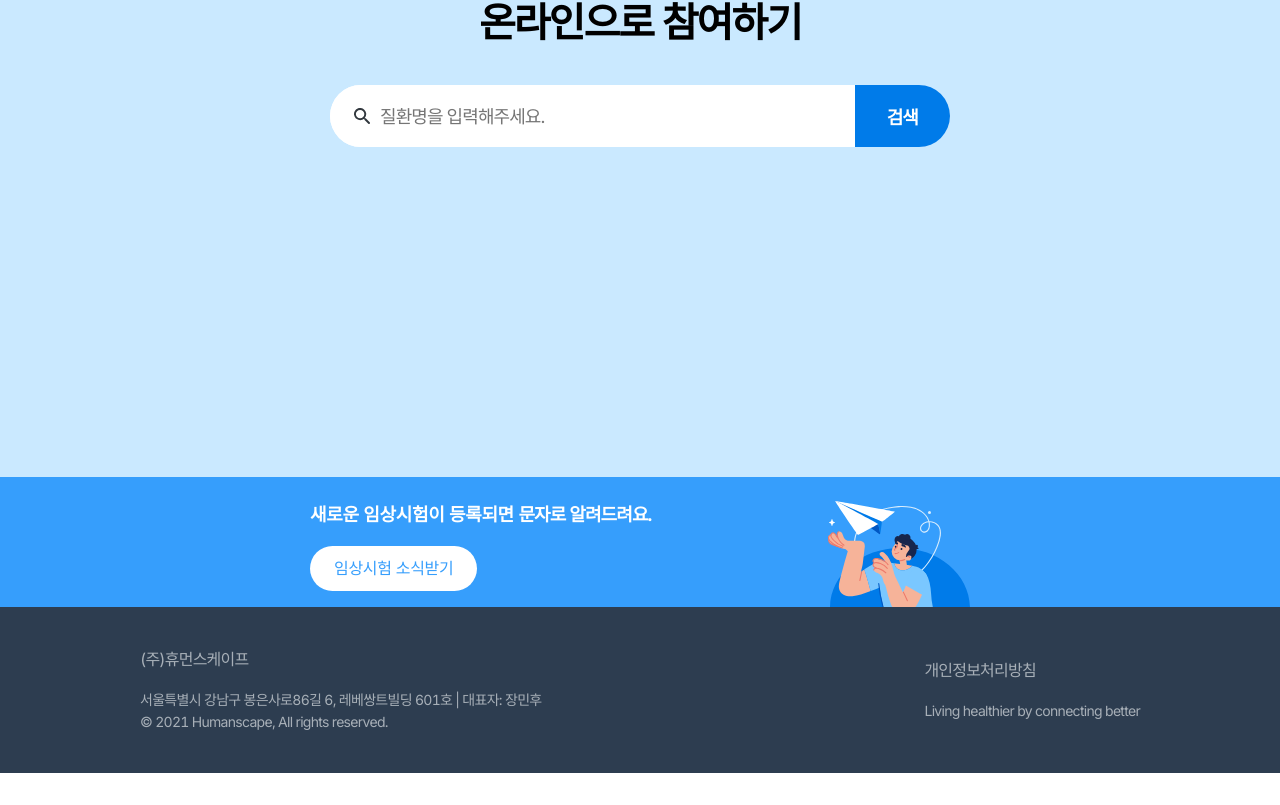
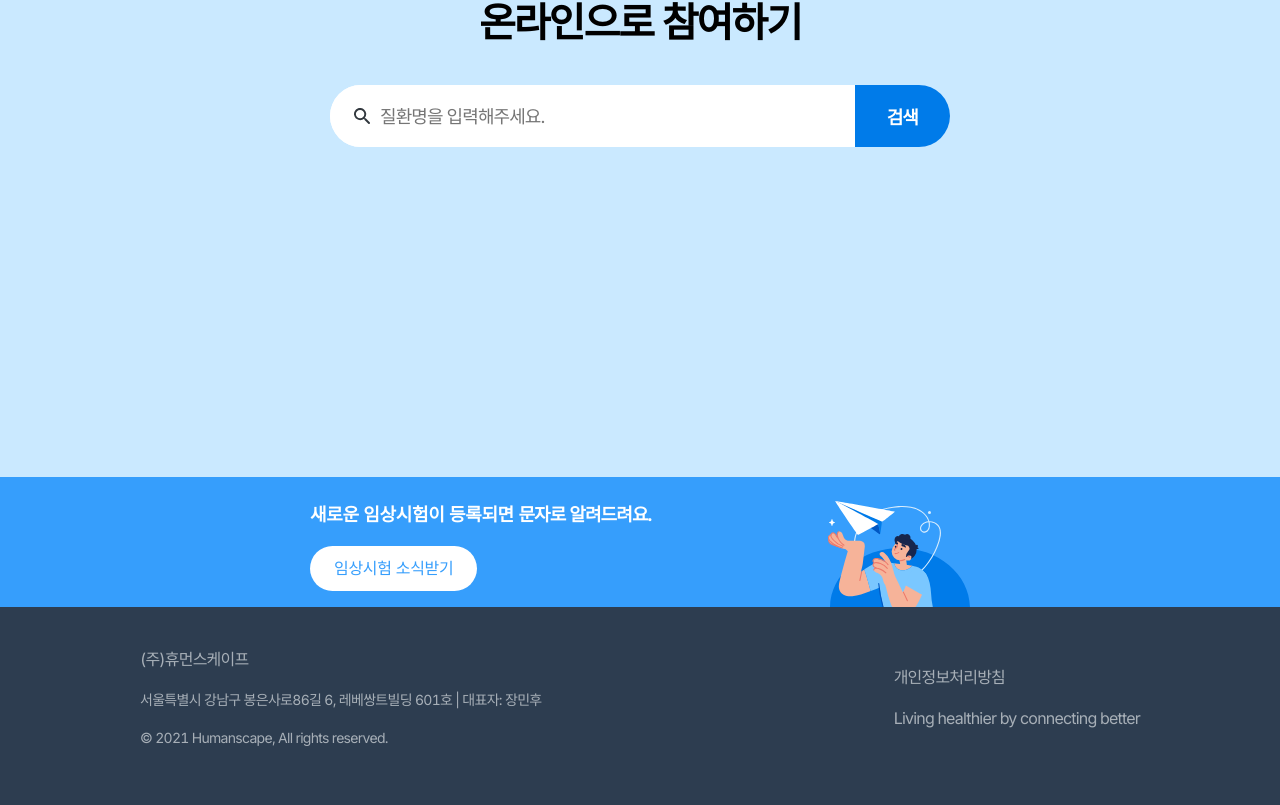
Before and after one commit to leewooseong/B-search-clinical, a React (Create React App) app: page / in a window 1280 px wide. Shown: the part 279-1084 px from the top of the page. Before the commit the page ends 1052 px from the top, so only its background shows below. Built offline with nearby package versions, Linux system fonts and the light colour scheme.

Commit message:
refactor : html 태그 수정, Section명 변경, Layout 생성

```diff
--- a/src/routes/Footer/Footer.module.scss
+++ b/src/routes/Footer/Footer.module.scss
@@ -16,18 +16,23 @@ footer {
     padding: 40px 20px;
     margin: 0 auto;
 
-    dl {
+    ul {
       font-weight: 400;
       line-height: 1.6;
       letter-spacing: -0.018em;
 
-      dt {
+      li {
         margin-bottom: 16px;
         font-size: 1rem;
-      }
 
-      dd {
-        font-size: 0.875rem;
+        a {
+          color: colors.$FOOTER_FONT;
+        }
+
+        p,
+        address {
+          font-size: 0.875rem;
+        }
       }
     }
   }
@@ -36,7 +41,7 @@ footer {
     .footerWrapper {
       display: block;
 
-      dl + dl {
+      ul + ul {
         margin-top: 40px;
       }
     }
--- a/src/routes/Footer/index.tsx
+++ b/src/routes/Footer/index.tsx
@@ -1,18 +1,25 @@
+import { Link } from 'react-router-dom'
 import styles from './Footer.module.scss'
 
 const Footer = () => {
   return (
     <footer>
       <div className={styles.footerWrapper}>
-        <dl>
-          <dt>(주)휴먼스케이프</dt>
-          <dd>서울특별시 강남구 봉은사로86길 6, 레베쌍트빌딩 601호 | 대표자: 장민후</dd>
-          <dd>© 2021 Humanscape, All rights reserved.</dd>
-        </dl>
-        <dl>
-          <dt>개인정보처리방침</dt>
-          <dd>Living healthier by connecting better</dd>
-        </dl>
+        <ul>
+          <li>(주)휴먼스케이프</li>
+          <li>
+            <address>서울특별시 강남구 봉은사로86길 6, 레베쌍트빌딩 601호 | 대표자: 장민후</address>
+          </li>
+          <li>
+            <p>&copy; 2021 Humanscape, All rights reserved.</p>
+          </li>
+        </ul>
+        <ul>
+          <li>
+            <Link to='#'>개인정보처리방침</Link>
+          </li>
+          <li>Living healthier by connecting better</li>
+        </ul>
       </div>
     </footer>
   )
--- a/src/routes/Header/Gnb/GNB.module.scss
+++ b/src/routes/Header/Gnb/GNB.module.scss
@@ -1,7 +1,7 @@
 @use '/src/styles/constants/colors';
 @use '/src/styles/mixins/position';
 
-.gnbMobile {
+.gnbMobileButton {
   display: none;
 
   .gnbIcon {
@@ -32,7 +32,7 @@ nav {
 }
 
 @media screen and (max-width: 1039px) {
-  .gnbMobile {
+  .gnbMobileButton {
     display: block;
   }
 
--- a/src/routes/Header/Gnb/index.tsx
+++ b/src/routes/Header/Gnb/index.tsx
@@ -12,7 +12,7 @@ const GNB = () => {
 
   return (
     <>
-      <button type='button' className={cx(styles.gnbMobile, styles.mobile)} onClick={toggle}>
+      <button type='button' className={cx(styles.gnbMobileButton, styles.mobile)} onClick={toggle}>
         <GnbIcon />
       </button>
       <nav className={cx({ [styles.open]: isOpen })}>
--- /dev/null
+++ b/src/routes/Layout/index.tsx
@@ -0,0 +1,15 @@
+import Header from '../Header'
+import Main from '../Main'
+import Footer from '../Footer'
+
+const Layout = () => {
+  return (
+    <>
+      <Header />
+      <Main />
+      <Footer />
+    </>
+  )
+}
+
+export default Layout
--- a/src/routes/Main/SectionDecoration/SectionDecoration.module.scss
+++ b/src/routes/Main/SectionSubscribe/SectionSubscribe.module.scss
@@ -13,7 +13,7 @@ section {
     margin: 20px auto 0;
     overflow: hidden;
 
-    h1 {
+    h2 {
       margin-bottom: 16px;
       font-size: 1.125rem;
       font-weight: 700;
@@ -21,9 +21,8 @@ section {
       color: colors.$WHITE;
       letter-spacing: -0.018em;
 
-      mark {
+      em {
         color: colors.$WHITE;
-        background: none;
       }
     }
 
@@ -60,13 +59,13 @@ section {
       border-radius: 16px;
       box-shadow: 0 2px 2px rgba(30, 32, 37, 10%);
 
-      h1 {
+      h2 {
         margin-bottom: 16px;
         font-size: 0.875rem;
         font-weight: 400;
         color: colors.$BLACK;
 
-        mark {
+        em {
           color: colors.$DEEP_BLUE;
         }
       }
--- a/src/routes/Main/SectionDecoration/index.tsx
+++ b/src/routes/Main/SectionSubscribe/index.tsx
@@ -1,16 +1,16 @@
-import styles from './SectionDecoration.module.scss'
+import styles from './SectionSubscribe.module.scss'
 import cx from 'classnames'
 
 import { DecorationMobileIcon, DecorationPcIcon } from 'assets/svg'
 
-const SectionDecoration = () => {
+const SectionSubscribe = () => {
   return (
     <section>
       <div className={styles.decorationWrapper}>
-        <h1>
+        <h2>
           새로운 임상시험이 등록되면 <br className={styles.mobile} />
-          <mark>문자로 알려드려요.</mark>
-        </h1>
+          <em>문자로 알려드려요.</em>
+        </h2>
         <button type='button'>임상시험 소식받기</button>
         <DecorationMobileIcon className={cx(styles.mobile, styles.decorationSVG)} />
         <DecorationPcIcon className={cx(styles.pc, styles.decorationSVG)} />
@@ -19,4 +19,4 @@ const SectionDecoration = () => {
   )
 }
 
-export default SectionDecoration
+export default SectionSubscribe
--- a/src/routes/Main/index.tsx
+++ b/src/routes/Main/index.tsx
@@ -1,5 +1,3 @@
-import Header from '../Header'
-import Footer from '../Footer'
 import styles from './Main.module.scss'
 import { ChangeEvent, FormEvent, Suspense, useMemo, useState } from 'react'
 import { debounce } from 'lodash'
@@ -9,7 +7,7 @@ import { setKeyword } from 'states/search'
 
 import { SearchIcon } from '../../assets/svg'
 import RecommendKeyword from './RecommendKeyword'
-import SectionDecoration from './SectionDecoration'
+import SectionSubscribe from './SectionSubscribe'
 
 const Main = () => {
   const [inputValue, setInputValue] = useState('')
@@ -27,7 +25,6 @@ const Main = () => {
 
   return (
     <>
-      <Header />
       <main className={styles.main}>
         <h1>
           국내 모든 임상시험 검색하고
@@ -52,8 +49,7 @@ const Main = () => {
           </div>
         )}
       </main>
-      <SectionDecoration />
-      <Footer />
+      <SectionSubscribe />
     </>
   )
 }
--- a/src/routes/index.tsx
+++ b/src/routes/index.tsx
@@ -1,13 +1,13 @@
 import styles from './Routes.module.scss'
 import { Routes, Route } from 'react-router-dom'
 
-import Main from './Main/index'
+import Layout from './Layout/index'
 
 const App = () => {
   return (
     <div className={styles.appWrapper}>
       <Routes>
-        <Route path='/' element={<Main />} />
+        <Route path='/' element={<Layout />} />
       </Routes>
     </div>
   )
```
Also changed, not shown: public/index.html (+0 -23 lines).
